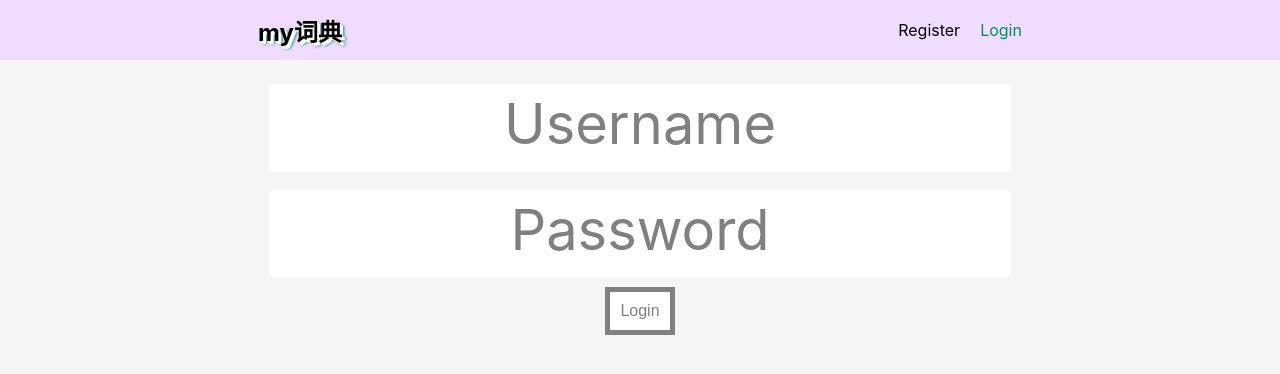
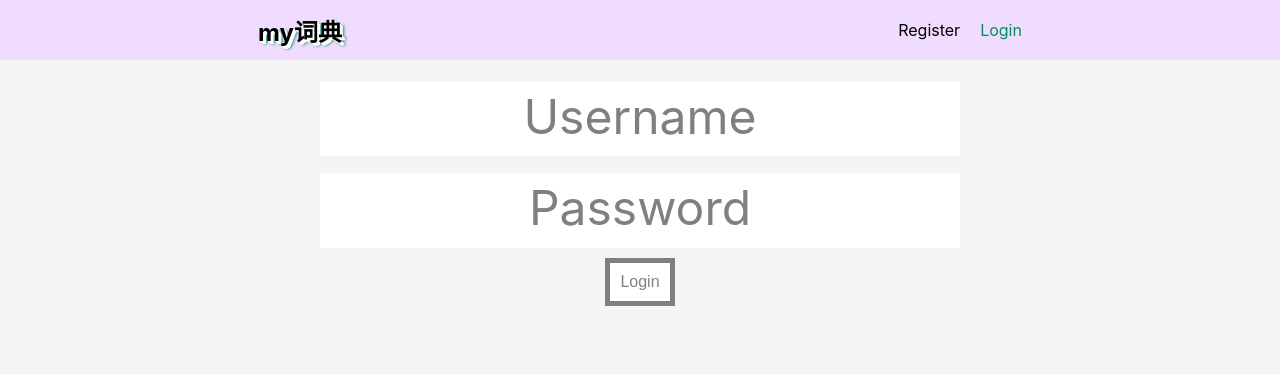
Before and after one commit to rdrgz21/my-cidian, a React (Create React App) app in the folder client/: page /login in a window 1280 px wide. Shown: the top 374 px of the page. Built offline with nearby package versions, Linux system fonts and the light colour scheme; no server answers.

Commit message:
Made input smaller

```diff
--- a/client/src/components/General/Input/Input.module.css
+++ b/client/src/components/General/Input/Input.module.css
@@ -1,6 +1,6 @@
 .customField {
     position: relative;
-    font-size: 7vh;
+    font-size: 6vh;
     padding-top: 0.35em;
     width: 100%;
     text-align: center;
```
